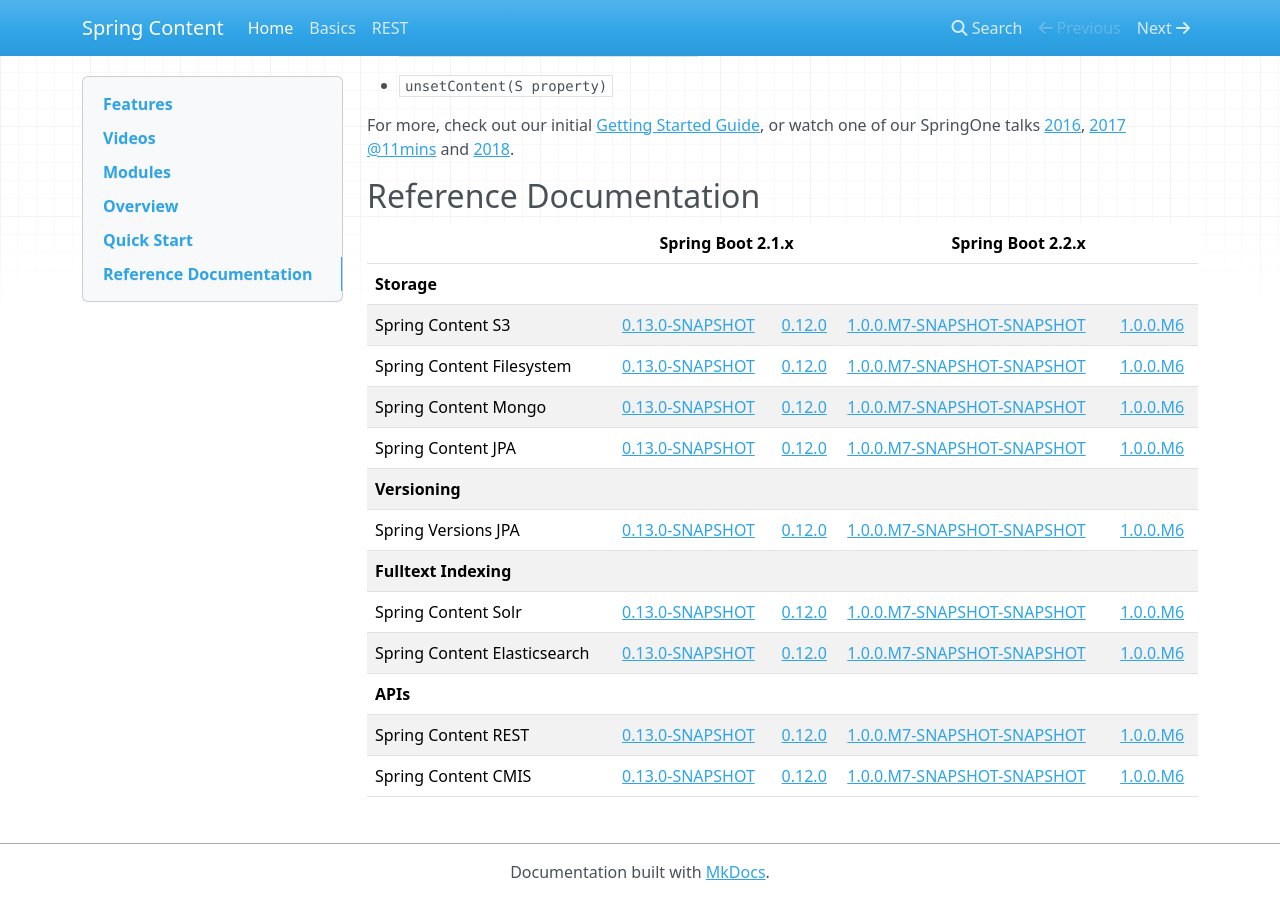
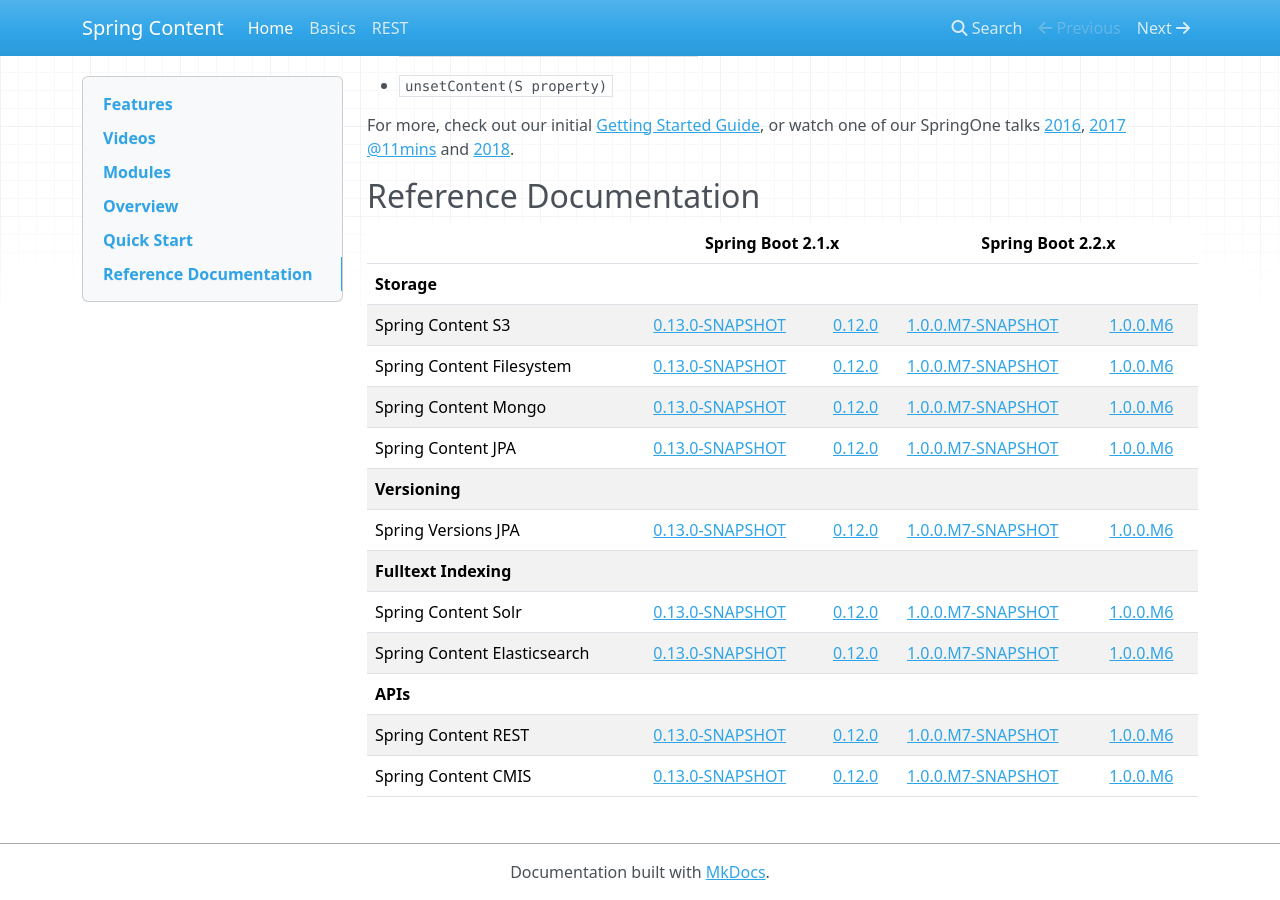
Before and after one commit to paulcwarren/spring-content-docs, an MkDocs documentation site: the page built from docs/index.md, in a window 1280 px wide and 900 px high, scrolled down 2470 px. Built offline with MkDocs 1.6.1, drawn with Linux system fonts in a browser that asks for light colours; nearby versions of some CDN libraries; old or Windows-style settings are respelled for this version of MkDocs.

```diff
--- a/docs/index.md
+++ b/docs/index.md
@@ -141,28 +141,28 @@ For more, check out our initial [Getting Started Guide](spring-content-fs-docs.m
             <td>Spring Content S3</td>
             <td><a href="refs/snapshot/master/s3-index.html">0.13.0-SNAPSHOT</a></td>
             <td><a href="refs/release/0.12.0/s3-index.html">0.12.0</a></td>
-            <td><a href="refs/snapshot/1.0.x/s3-index.html">1.0.0.M7-SNAPSHOT-SNAPSHOT</a></td>
+            <td><a href="refs/snapshot/1.0.x/s3-index.html">1.0.0.M7-SNAPSHOT</a></td>
             <td><a href="refs/release/1.0.0.M6/s3-index.html">1.0.0.M6</a></td>
         </tr>
         <tr>
             <td>Spring Content Filesystem</td>
             <td><a href="refs/snapshot/master/fs-index.html">0.13.0-SNAPSHOT</a></td>
             <td><a href="refs/release/0.12.0/fs-index.html">0.12.0</a></td>
-            <td><a href="refs/snapshot/1.0.x/fs-index.html">1.0.0.M7-SNAPSHOT-SNAPSHOT</a></td>
+            <td><a href="refs/snapshot/1.0.x/fs-index.html">1.0.0.M7-SNAPSHOT</a></td>
             <td><a href="refs/release/1.0.0.M6/fs-index.html">1.0.0.M6</a></td>
         </tr>
         <tr>
             <td>Spring Content Mongo</td>
             <td><a href="refs/snapshot/master/mongo-index.html">0.13.0-SNAPSHOT</a></td>
             <td><a href="refs/release/0.12.0/mongo-index.html">0.12.0</a></td>
-            <td><a href="refs/snapshot/1.0.x/mongo-index.html">1.0.0.M7-SNAPSHOT-SNAPSHOT</a></td>
+            <td><a href="refs/snapshot/1.0.x/mongo-index.html">1.0.0.M7-SNAPSHOT</a></td>
             <td><a href="refs/release/1.0.0.M6/mongo-index.html">1.0.0.M6</a></td>
         </tr>
         <tr>
             <td>Spring Content JPA</td>
             <td><a href="refs/snapshot/master/jpa-index.html">0.13.0-SNAPSHOT</a></td>
             <td><a href="refs/release/0.12.0/jpa-index.html">0.12.0</a></td>
-            <td><a href="refs/snapshot/1.0.x/jpa-index.html">1.0.0.M7-SNAPSHOT-SNAPSHOT</a></td>
+            <td><a href="refs/snapshot/1.0.x/jpa-index.html">1.0.0.M7-SNAPSHOT</a></td>
             <td><a href="refs/release/1.0.0.M6/jpa-index.html">1.0.0.M6</a></td>
         </tr>
         <tr>
@@ -172,7 +172,7 @@ For more, check out our initial [Getting Started Guide](spring-content-fs-docs.m
             <td>Spring Versions JPA</td>
             <td><a href="refs/snapshot/master/jpaversions-index.html">0.13.0-SNAPSHOT</a></td>
             <td><a href="refs/release/0.12.0/jpaversion-index.html">0.12.0</a></td>
-            <td><a href="refs/snapshot/1.0.x/jpaversions-index.html">1.0.0.M7-SNAPSHOT-SNAPSHOT</a></td>
+            <td><a href="refs/snapshot/1.0.x/jpaversions-index.html">1.0.0.M7-SNAPSHOT</a></td>
             <td><a href="refs/release/1.0.0.M6/jpaversions-index.html">1.0.0.M6</a></td>
         </tr>
         <tr>
@@ -182,14 +182,14 @@ For more, check out our initial [Getting Started Guide](spring-content-fs-docs.m
             <td>Spring Content Solr</td>
             <td><a href="refs/snapshot/master/solr-index.html">0.13.0-SNAPSHOT</a></td>
             <td><a href="refs/release/0.12.0/solr-index.html">0.12.0</a></td>
-            <td><a href="refs/snapshot/1.0.x/solr-index.html">1.0.0.M7-SNAPSHOT-SNAPSHOT</a></td>
+            <td><a href="refs/snapshot/1.0.x/solr-index.html">1.0.0.M7-SNAPSHOT</a></td>
             <td><a href="refs/release/1.0.0.M6/solr-index.html">1.0.0.M6</a></td>
         </tr>
         <tr>
             <td>Spring Content Elasticsearch</td>
             <td><a href="refs/snapshot/master/elasticsearch-index.html">0.13.0-SNAPSHOT</a></td>
             <td><a href="refs/release/0.12.0/elasticsearch-index.html">0.12.0</a></td>
-            <td><a href="refs/snapshot/1.0.x/elasticsearch-index.html">1.0.0.M7-SNAPSHOT-SNAPSHOT</a></td>
+            <td><a href="refs/snapshot/1.0.x/elasticsearch-index.html">1.0.0.M7-SNAPSHOT</a></td>
             <td><a href="refs/release/1.0.0.M6/elasticsearch-index.html">1.0.0.M6</a></td>
         </tr>
         <tr>
@@ -199,14 +199,14 @@ For more, check out our initial [Getting Started Guide](spring-content-fs-docs.m
             <td>Spring Content REST</td>
             <td><a href="refs/snapshot/master/rest-index.html">0.13.0-SNAPSHOT</a></td>
             <td><a href="refs/release/0.12.0/rest-index.html">0.12.0</a></td>
-            <td><a href="refs/snapshot/1.0.x/rest-index.html">1.0.0.M7-SNAPSHOT-SNAPSHOT</a></td>
+            <td><a href="refs/snapshot/1.0.x/rest-index.html">1.0.0.M7-SNAPSHOT</a></td>
             <td><a href="refs/release/1.0.0.M6/rest-index.html">1.0.0.M6</a></td>
         </tr>
         <tr>
             <td>Spring Content CMIS</td>
             <td><a href="refs/snapshot/master/cmis-index.html">0.13.0-SNAPSHOT</a></td>
             <td><a href="refs/release/0.12.0/cmis-index.html">0.12.0</a></td>
-            <td><a href="refs/snapshot/1.0.x/cmis-index.html">1.0.0.M7-SNAPSHOT-SNAPSHOT</a></td>
+            <td><a href="refs/snapshot/1.0.x/cmis-index.html">1.0.0.M7-SNAPSHOT</a></td>
             <td><a href="refs/release/1.0.0.M6/cmis-index.html">1.0.0.M6</a></td>
         </tr>
     </tbody>
```
Also changed, not shown: other parts of docs/index.md (+1 -1 lines), docs/spring-content-fs-docs.md (+2 -2 lines), docs/spring-content-rest-docs.md (+3 -3 lines).
